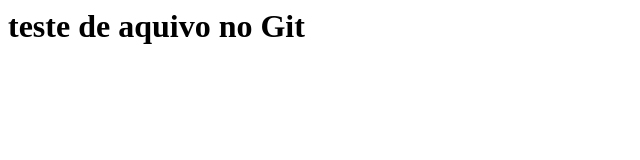
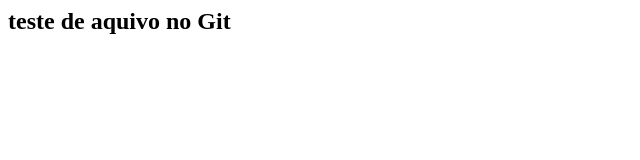
Before and after one commit to juandisouzadev/git-funtamentos, a plain HTML site: page index.html in a window 1280 px wide. Shown: the whole page, without its empty margins (0-640 px from the left). Drawn offline with Linux system fonts and the light colour scheme.

Commit message:
Trocando o título h1 por um título h2

```diff
--- a/index.html
+++ b/index.html
@@ -1 +1 @@
-<h1> teste de aquivo no Git </h1>
+<h2> teste de aquivo no Git </h2>
```
